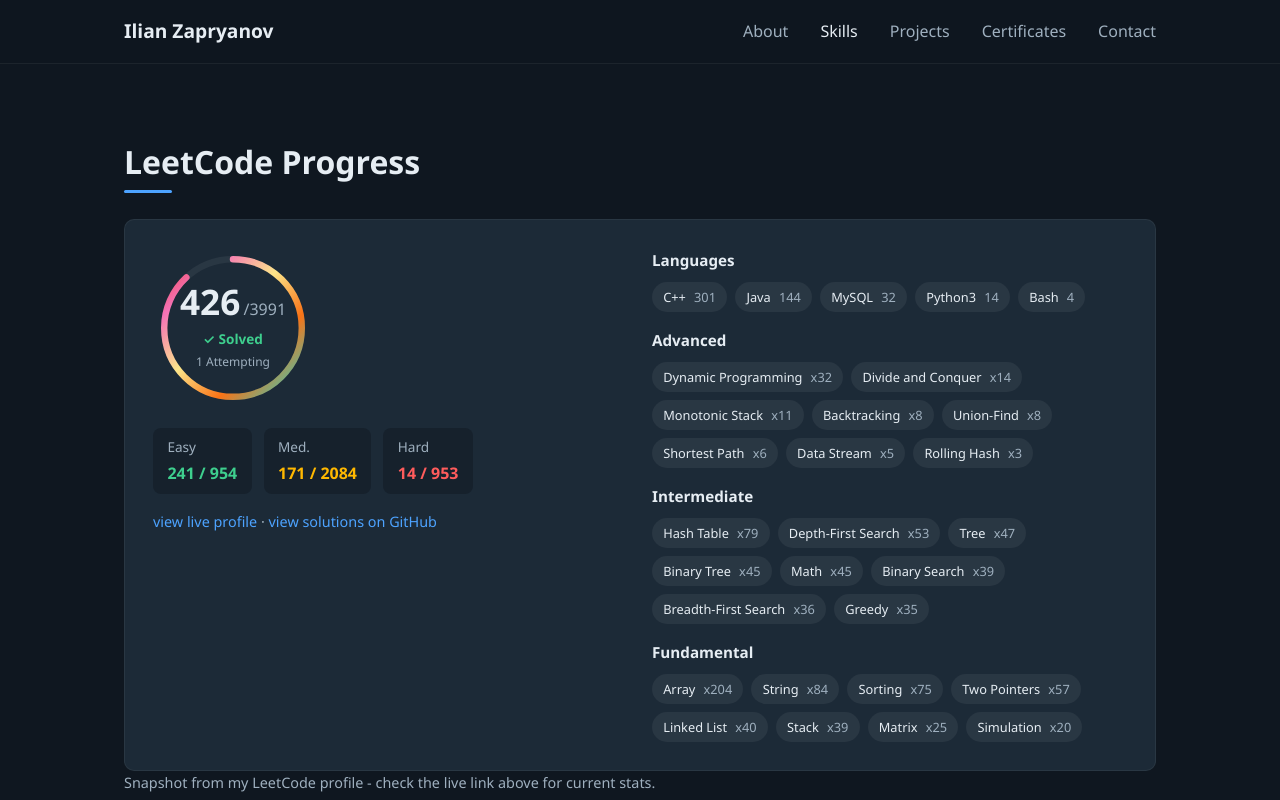
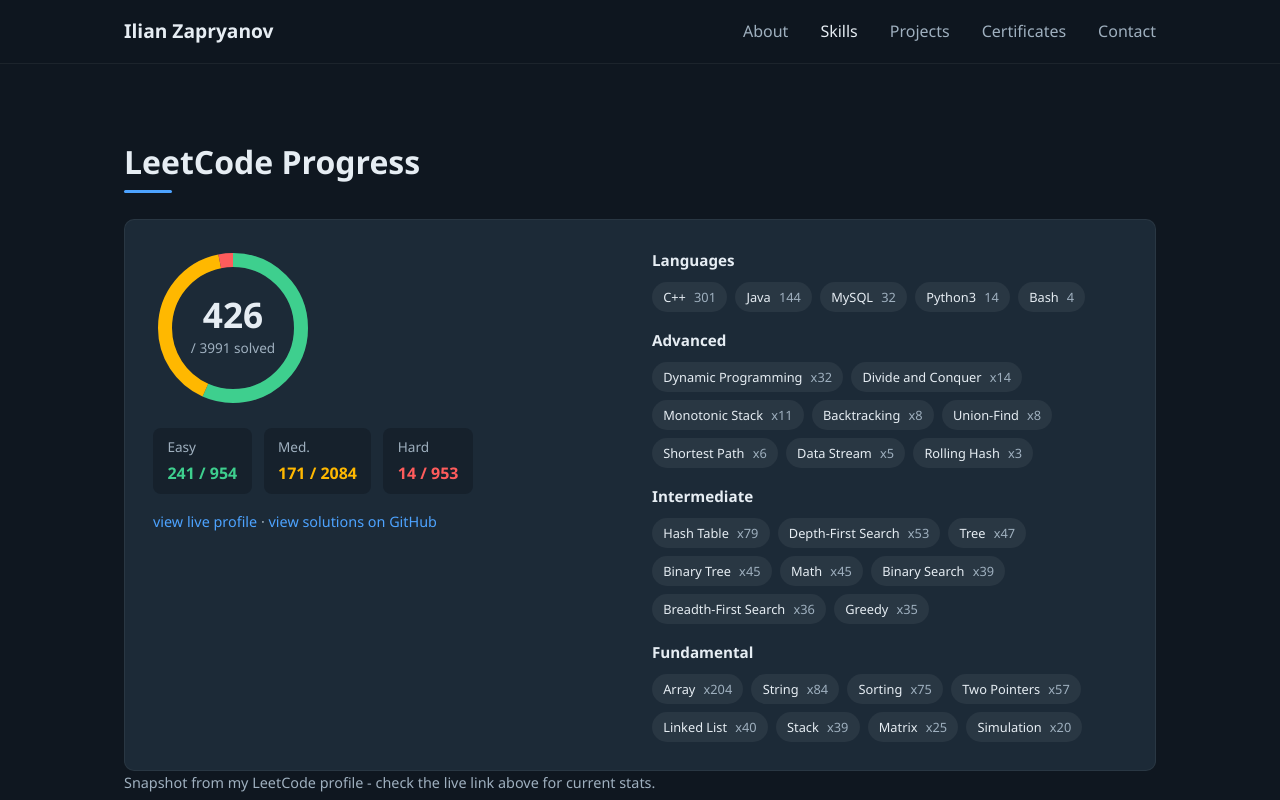
Before and after one commit to Zapryanovx/zapryanovx.github.io, a plain HTML site: page skills.html in a window 1280 px wide. Shown: the top 800 px of the page. Drawn offline with Linux system fonts and the light colour scheme.

Commit message:
Revert LeetCode ring to segmented Easy/Med/Hard style

```diff
--- a/css/style.css
+++ b/css/style.css
@@ -489,14 +489,16 @@
 }
 .ring-track {
   fill: none;
-  stroke: rgba(255,255,255,0.06);
-  stroke-width: 8;
+  stroke: rgba(255,255,255,0.08);
+  stroke-width: 14;
 }
-.ring-arc {
+.ring-seg {
   fill: none;
-  stroke-width: 8;
-  stroke-linecap: round;
+  stroke-width: 14;
 }
+.ring-easy { stroke: #3ecf8e; }
+.ring-medium { stroke: #ffb800; }
+.ring-hard { stroke: #ff5c5c; }
 
 .leetcode-ring-label {
   position: absolute;
@@ -507,11 +509,6 @@
   justify-content: center;
   text-align: center;
 }
-.leetcode-ring-count {
-  display: flex;
-  align-items: baseline;
-  gap: 0.2rem;
-}
 .leetcode-solved-num {
   font-size: 2.2rem;
   font-weight: 700;
@@ -519,18 +516,8 @@
 }
 .leetcode-solved-total {
   color: var(--color-text-muted);
-  font-size: 1rem;
-}
-.leetcode-ring-status {
-  color: #3ecf8e;
-  font-weight: 600;
   font-size: 0.85rem;
   margin-top: 0.3rem;
-}
-.leetcode-ring-attempting {
-  color: var(--color-text-muted);
-  font-size: 0.75rem;
-  margin-top: 0.2rem;
 }
 
 .leetcode-breakdown {
--- a/skills.html
+++ b/skills.html
@@ -32,28 +32,18 @@
     <div class="leetcode-panel">
       <div class="leetcode-summary">
         <div class="leetcode-ring-wrap">
-          <svg class="leetcode-ring" viewBox="0 0 200 200">
-            <defs>
-              <linearGradient id="ringGradient" x1="0%" y1="100%" x2="100%" y2="0%">
-                <stop offset="0%" stop-color="#22d3c8"/>
-                <stop offset="30%" stop-color="#f97316"/>
-                <stop offset="55%" stop-color="#fde68a"/>
-                <stop offset="80%" stop-color="#f472b6"/>
-                <stop offset="100%" stop-color="#ef4444"/>
-              </linearGradient>
-            </defs>
-            <circle class="ring-track" cx="100" cy="100" r="86"/>
-            <circle class="ring-arc" cx="100" cy="100" r="86"
-                    stroke="url(#ringGradient)"
-                    stroke-dasharray="475.51 64.84" stroke-dashoffset="0"/>
+          <svg class="leetcode-ring" viewBox="0 0 160 160">
+            <circle class="ring-track" cx="80" cy="80" r="68"/>
+            <circle class="ring-seg ring-easy" cx="80" cy="80" r="68"
+                    stroke-dasharray="241.71 185.55" stroke-dashoffset="0"/>
+            <circle class="ring-seg ring-medium" cx="80" cy="80" r="68"
+                    stroke-dasharray="171.5 255.75" stroke-dashoffset="-241.71"/>
+            <circle class="ring-seg ring-hard" cx="80" cy="80" r="68"
+                    stroke-dasharray="14.04 413.22" stroke-dashoffset="-413.22"/>
           </svg>
           <div class="leetcode-ring-label">
-            <div class="leetcode-ring-count">
-              <span class="leetcode-solved-num">426</span>
-              <span class="leetcode-solved-total">/3991</span>
-            </div>
-            <div class="leetcode-ring-status">&check; Solved</div>
-            <div class="leetcode-ring-attempting">1 Attempting</div>
+            <span class="leetcode-solved-num">426</span>
+            <span class="leetcode-solved-total">/ 3991 solved</span>
           </div>
         </div>
         <div class="leetcode-breakdown">
```
